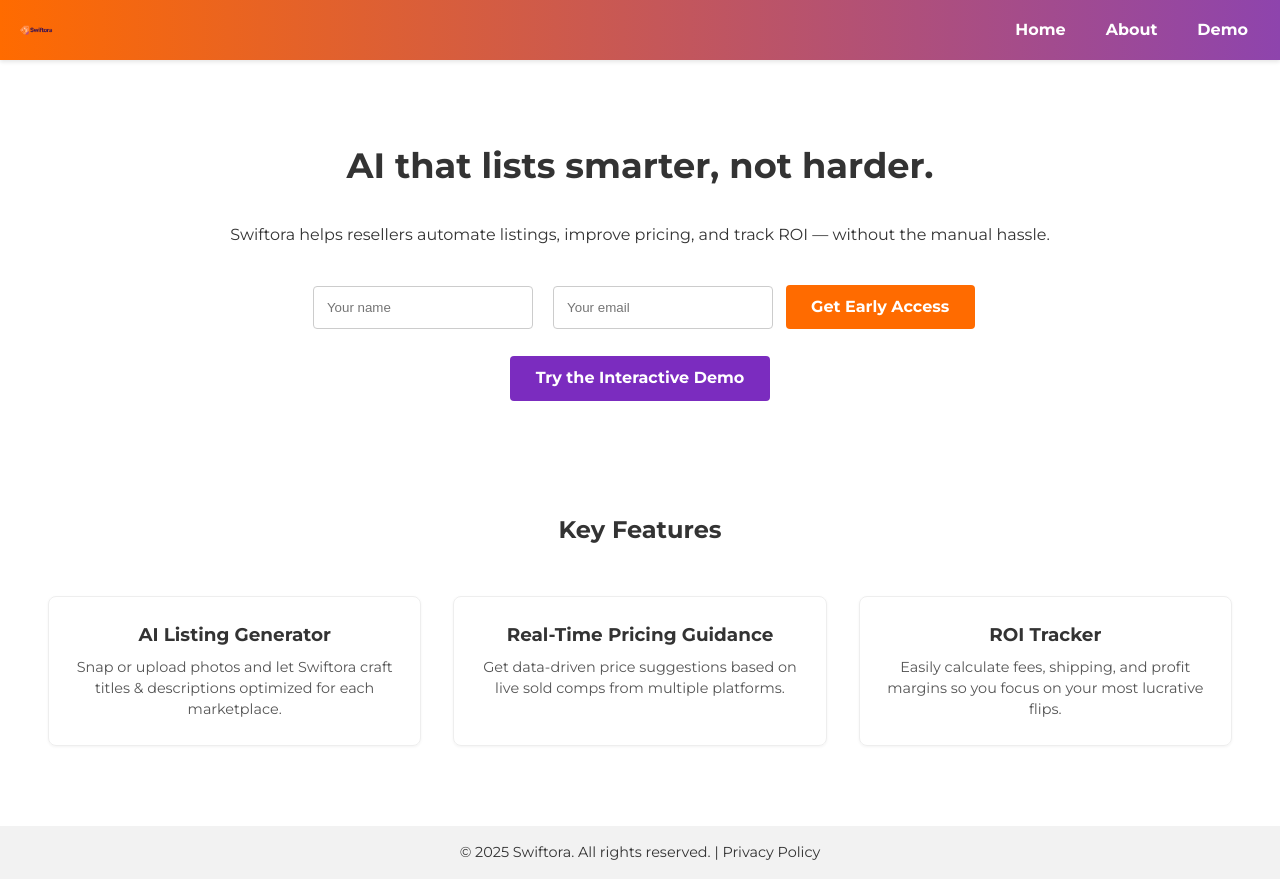
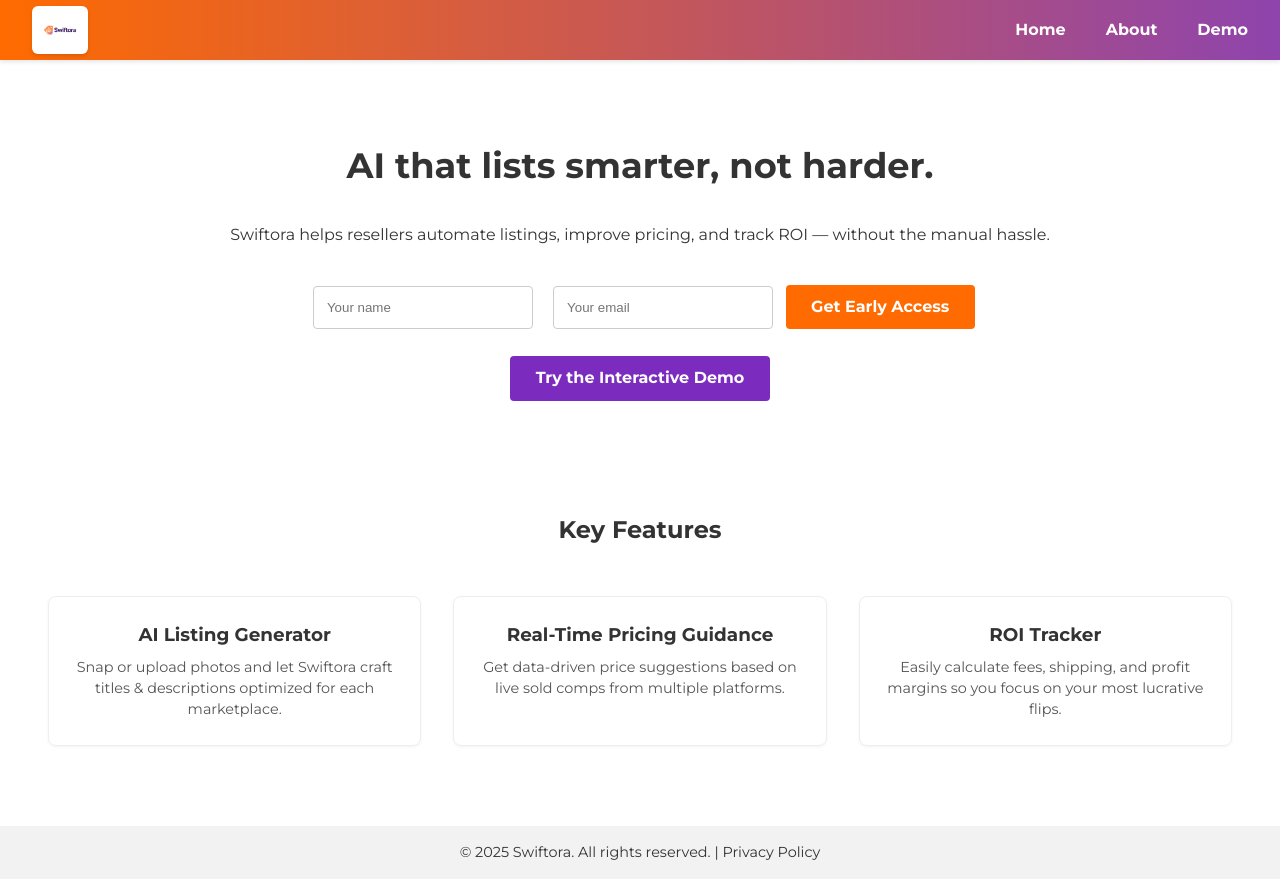
Before and after one commit to Swiftora/swiftora.com, a plain HTML site: page index.html in a window 1280 px wide. Drawn offline with Linux system fonts and the light colour scheme.

Commit message:
Update index.html

```diff
--- a/index.html
+++ b/index.html
@@ -42,25 +42,27 @@
       background: linear-gradient(to right, var(--grad-left), var(--grad-right));
       display: flex;
       align-items: center;
-    justify-content: flex-end;
+      justify-content: space-between;
       box-shadow: 0 2px 4px rgb(0 0 0 / 10%);
     }
 
     .logo-badge {
-    position: absolute;
-    left: 16px;
-    top: 50%;
-    transform: translateY(-50%);
       display: flex;
       align-items: center;
-    height: 40px;
-    width: auto;
-    background: transparent;
-    padding: 0;
-    border-radius: 4px;
+      height: 100%;
     }
 
-  .logo-badge img {
+    .logo-container {
+      background: #fff;
+      padding: 4px 8px;
+      border-radius: 6px;
+      box-shadow: 0 2px 4px rgba(0, 0, 0, 0.12);
+      display: flex;
+      align-items: center;
+      height: 100%;
+    }
+
+    .logo-container img {
       height: 40px;
       width: auto;
       display: block;
@@ -179,8 +181,12 @@
         width: 100%;
       }
 
-    .logo-badge img {
-      height: 36px;
+      .logo-container img {
+        height: 32px;
+      }
+
+      .logo-container {
+        padding: 3px 6px;
       }
     }
   </style>
@@ -190,7 +196,11 @@
   <!-- HEADER -->
   <header>
     <div class="logo-badge">
-      <a href="/"><img src="swiftora_logo_transparent v2.png" alt="Swiftora logo" /></a>
+      <a href="/">
+        <div class="logo-container">
+          <img src="swiftora_logo_transparent v2.png" alt="Swiftora logo" />
+        </div>
+      </a>
     </div>
 
     <nav>
```
Lines whose indentation alone changed are shown as unchanged.
